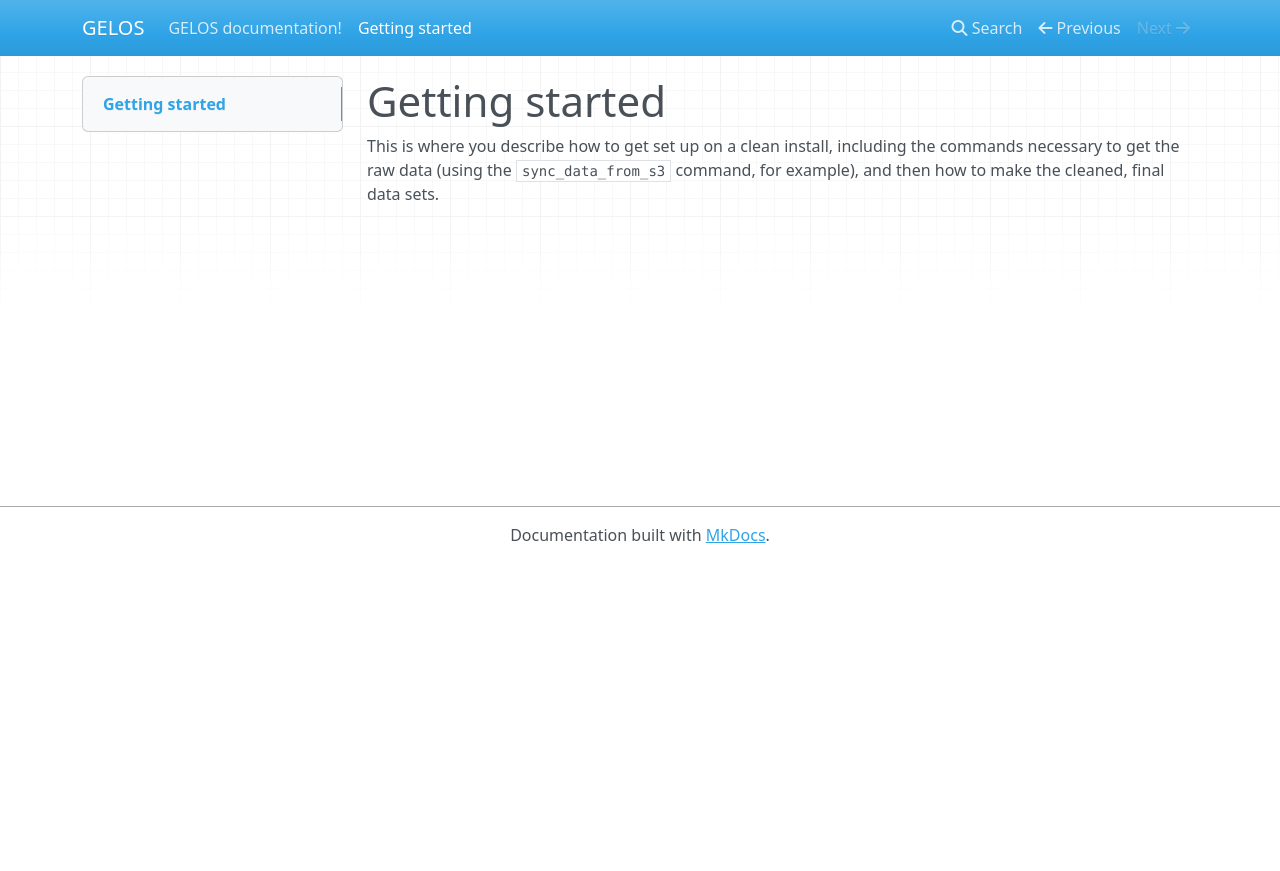
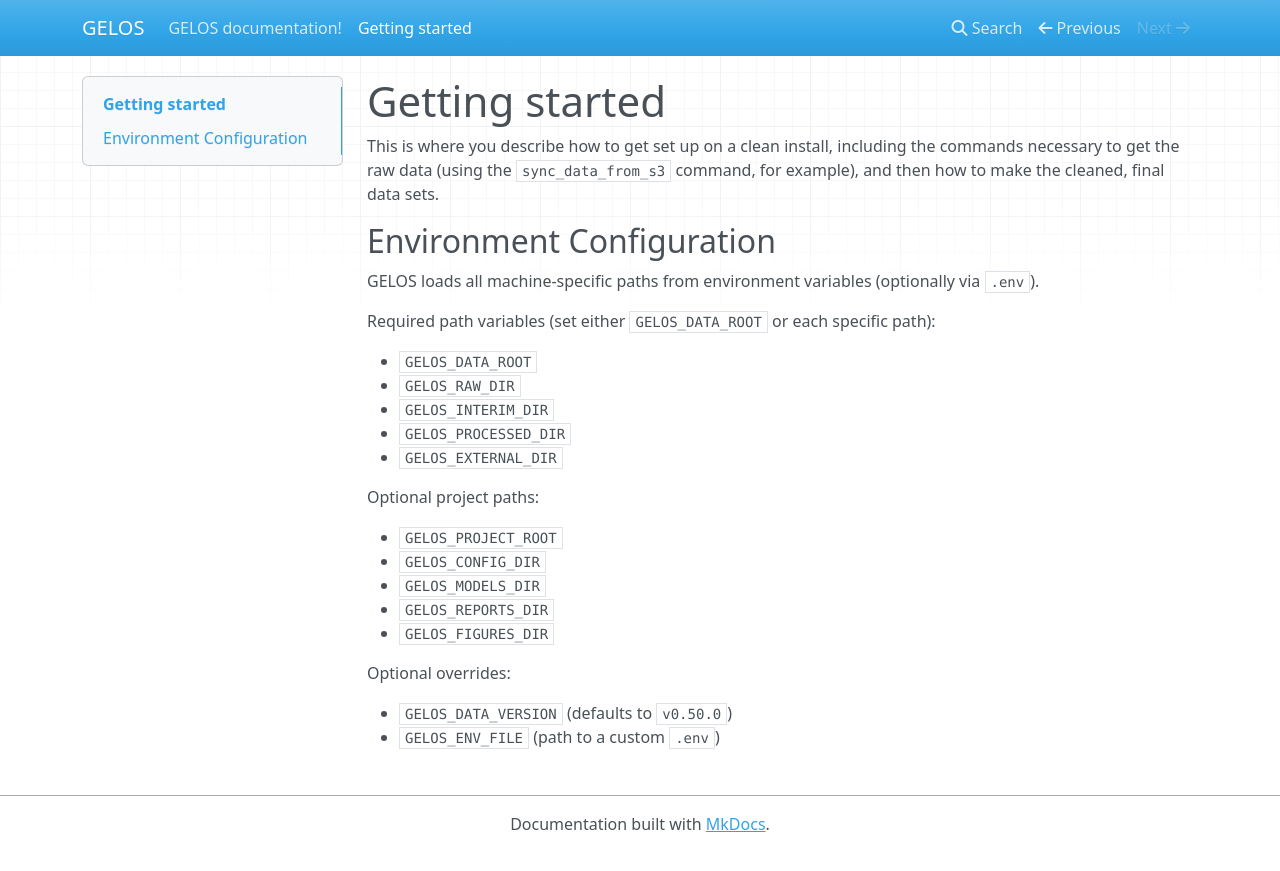
Before and after one commit to ClarkCGA/gelos, an MkDocs documentation site: the page built from docs/docs/getting-started.md, in a window 1280 px wide. Shown: the top 871 px of the page. Built offline with MkDocs 1.6.1, drawn with Linux system fonts in a browser that asks for light colours; nearby versions of some CDN libraries.

Commit message:
changes to .env handling to make GELOS more modular

```diff
--- a/compose.yml
+++ b/compose.yml
@@ -8,9 +8,9 @@ services:
       - PYTHONPATH=/app
     volumes:
        - .:/app/
-       - ${RAW_PATH}:/app/data/raw/
-       - ${PROCESSED_PATH}:/app/data/processed/
-       - ${EXTERNAL_PATH}:/app/data/external/
+       - ${GELOS_RAW_DIR}:${GELOS_RAW_DIR}
+       - ${GELOS_PROCESSED_DIR}:${GELOS_PROCESSED_DIR}
+       - ${GELOS_EXTERNAL_DIR}:${GELOS_EXTERNAL_DIR}
     command: jupyter lab --ip=0.0.0.0 --allow-root
     ports:
        - "${HOST_PORT}:8888"
--- a/docs/docs/getting-started.md
+++ b/docs/docs/getting-started.md
@@ -4,3 +4,28 @@ Getting started
 This is where you describe how to get set up on a clean install, including the
 commands necessary to get the raw data (using the `sync_data_from_s3` command,
 for example), and then how to make the cleaned, final data sets.
+
+## Environment Configuration
+
+GELOS loads all machine-specific paths from environment variables (optionally via `.env`).
+
+Required path variables (set either `GELOS_DATA_ROOT` or each specific path):
+
+- `GELOS_DATA_ROOT`
+- `GELOS_RAW_DIR`
+- `GELOS_INTERIM_DIR`
+- `GELOS_PROCESSED_DIR`
+- `GELOS_EXTERNAL_DIR`
+
+Optional project paths:
+
+- `GELOS_PROJECT_ROOT`
+- `GELOS_CONFIG_DIR`
+- `GELOS_MODELS_DIR`
+- `GELOS_REPORTS_DIR`
+- `GELOS_FIGURES_DIR`
+
+Optional overrides:
+
+- `GELOS_DATA_VERSION` (defaults to `v0.50.0`)
+- `GELOS_ENV_FILE` (path to a custom `.env`)
```
Also changed, not shown: docs/PRD.md (added, +157 -0 lines), docs/docs/index.md (+5 -0 lines), .agents/plans/env-authoritative-paths.md (added), .agents/plans/simplify-config-path-loading.md (added), .github/copilot-instructions.md (added), README.md, 6 other files.
